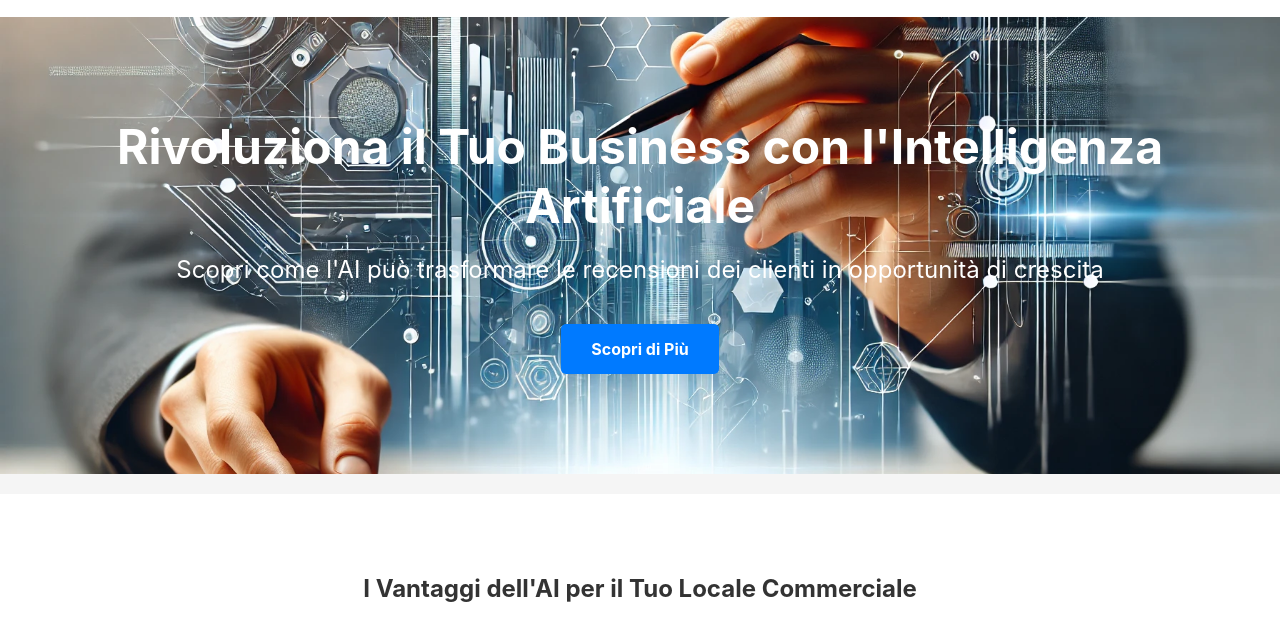
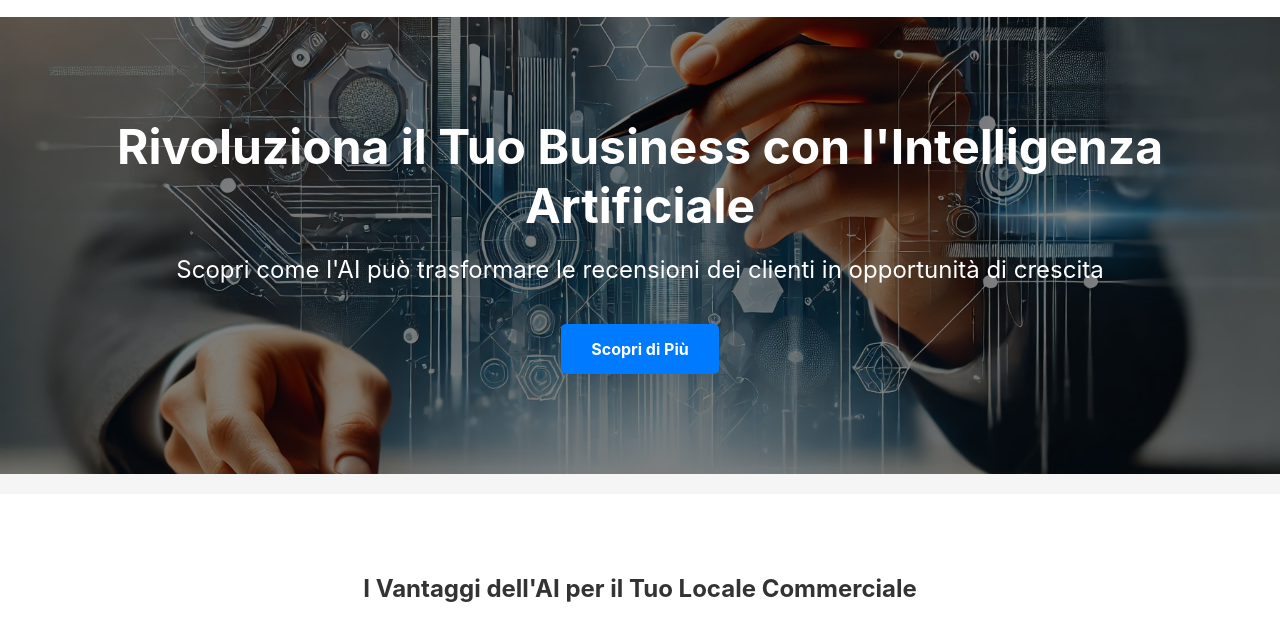
Before and after one commit to stesto123/AIsol, a plain HTML site: page index.html in a window 1280 px wide. Shown: the part 129-749 px from the top of the page. Drawn offline with Linux system fonts and the light colour scheme.

Commit message:
modifica css per nuovi colori

```diff
--- a/styles.css
+++ b/styles.css
@@ -46,6 +46,23 @@ nav ul li a {
     color: #fff;
     text-align: center;
     padding: 100px 20px;
+    position: relative;
+}
+
+.hero::before {
+    content: '';
+    position: absolute;
+    top: 0;
+    left: 0;
+    width: 100%;
+    height: 100%;
+    background: rgba(0, 0, 0, 0.5); /* Adjust opacity for better text contrast */
+    z-index: 1;
+}
+
+.hero-content {
+    position: relative;
+    z-index: 2;
 }
 
 .hero-content h1 {
```
